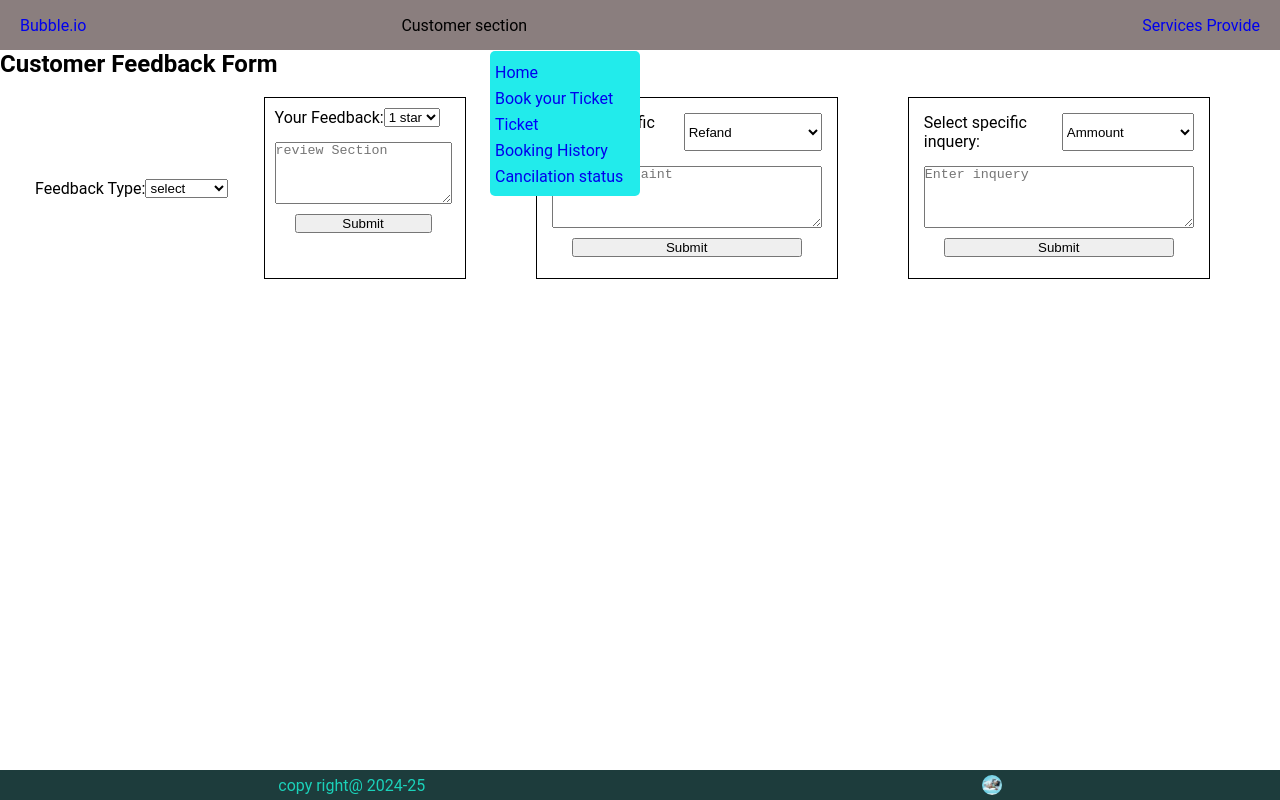
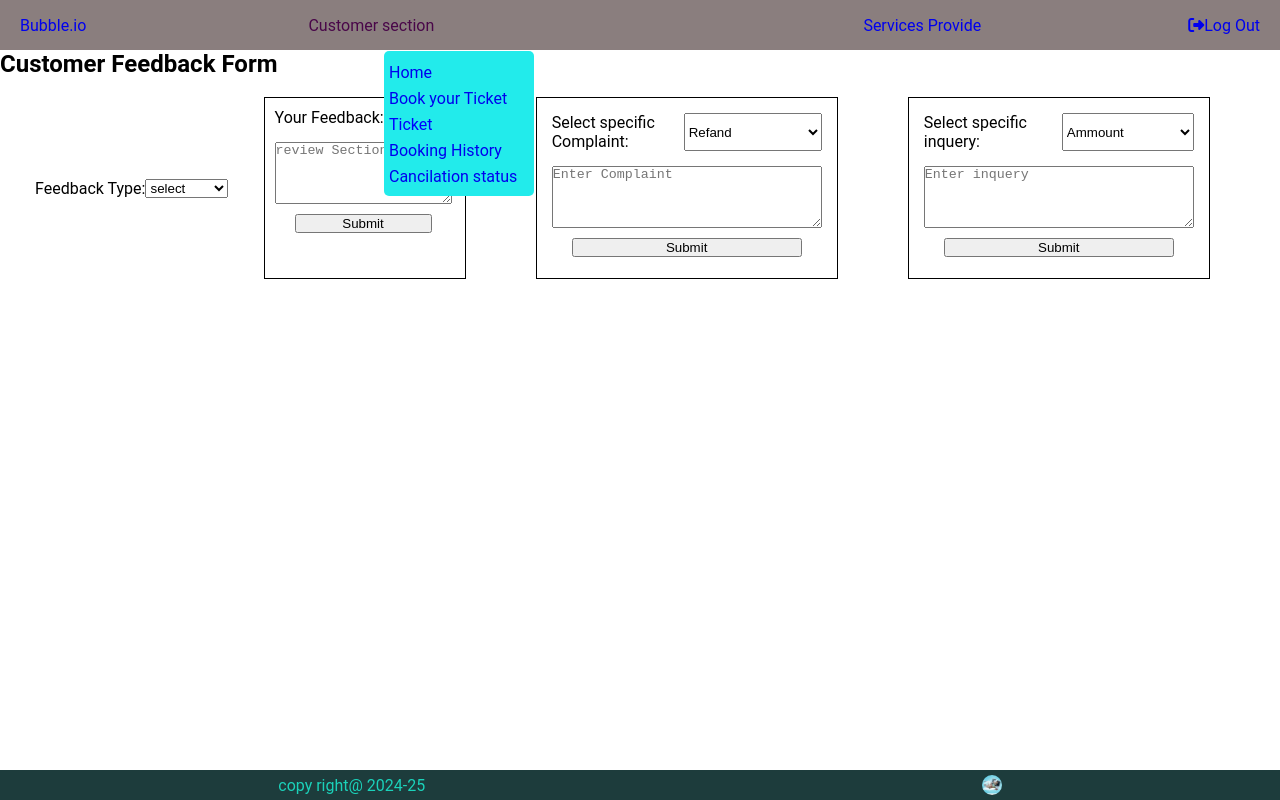
Before and after one commit to ankursasmal/TicketBooking_System, a plain HTML site: page Ticketing_System_Home.html in a window 1280 px wide. Drawn offline with Linux system fonts and the light colour scheme.

Commit message:
log out addd

```diff
--- a/Ticketing_System_Home.html
+++ b/Ticketing_System_Home.html
@@ -4,6 +4,8 @@
     <meta charset="UTF-8">
     <meta name="viewport" content="width=device-width, initial-scale=1.0">
     <title>Feedback and Ticketing System - Home</title>
+    <link rel="stylesheet" href="https://cdnjs.cloudflare.com/ajax/libs/font-awesome/6.5.1/css/all.min.css" integrity="sha512-DTOQO9RWCH3ppGqcWaEA1BIZOC6xxalwEsw9c2QQeAIftl+Vegovlnee1c9QX4TctnWMn13TZye+giMm8e2LwA==" crossorigin="anonymous" referrerpolicy="no-referrer" />
+
     <link rel="stylesheet" href="./style.css">
 </head>
 <body >
@@ -12,9 +14,14 @@
  <div style="display: flex; align-items:center;height: 50px;justify-content: space-between;padding:0px 20px; ">
     <a href="./index.html">Bubble.io</a>
 
-<a style="padding:  15px;" id="custom" >Customer section</a>
+<a style="padding:  15px; color: rgb(73, 7, 73);" id="custom" >Customer section</a>
 
 <a href="./TicketBook.html">Services Provide</a>
+<div   style="display: flex;align-items: center; flex-direction: row; flex-wrap: wrap;">
+   <a  id="logout" href="./index.html">  <i class="fa-solid fa-right-from-bracket"></i></a>
+    <a href="./index.html">Log Out</a>
+</div>
+
  </div>
  </nav>
  </header>
@@ -122,7 +129,7 @@
         <p style="color: rgb(27, 210, 186);">copy right@ 2024-25 </p>
       <img src="./download.jpeg" alt="" width="20px" height="20px" style="object-fit: cover; border-radius: 50%;">
                </footer>
-             <script src="./Ticketing_sysytem_Hom.js"></script>
+              <script src="./Ticketing_sysytem_Hom.js"></script>
 
         </body>
 </html>
--- a/Ticketing_sysytem_Hom.js
+++ b/Ticketing_sysytem_Hom.js
@@ -1,5 +1,5 @@
 
-                 let typeo=document.getElementById('typeo');
+   let typeo=document.getElementById('typeo');
 let com=document.getElementById('com');
 let feed=document.getElementById('feed');
 let inq=document.getElementById('inq');
@@ -11,11 +11,7 @@ let result3=document.getElementById('result3');
 let bul=document.querySelectorAll('.bul');
 
 
-//
-
 let custom=document.getElementById('custom');
-
-
 // ues event listner to on click visible
 // on dblclick dissaper
 
@@ -23,7 +19,7 @@ let d=document.createElement('div');
     d.setAttribute("id","boxx");
       //   two process to redirect another page
     //   after 3 line
- d.innerHTML=`<div style="  background-color: rgb(34, 235, 235); position: fixed;top:29px;right:50%; border-radius: 5px;;display: flex;flex-direction: column;padding: 5px 5px; margin-top:22px ;width: 140px;height: 135px;">
+ d.innerHTML=`<div style="  background-color: rgb(34, 235, 235); position: fixed;top:29px;left:30%; border-radius: 5px;;display: flex;flex-direction: column;padding: 5px 5px; margin-top:22px ;width: 140px;height: 135px;">
         <a style="margin:7px 0;" href=${"./index.html"}>Home</a>
 <a style="margin-bottom: 7px;" href=${"././TicketBook.html"}>Book your Ticket</a>
        <a  id="Ticket">Ticket</a>
@@ -38,13 +34,13 @@ let d=document.createElement('div');
   custom.insertAdjacentHTML("afterend",d.outerHTML);
 
 //   a cas two evenet listner work but aladaq alda liktha ho ba
-       custom.addEventListener('click',()=>{
+       custom.addEventListener('dblclick',()=>{
         // jakhan use korbo takhan create element k axcess korbo
         let box2=document.getElementById('boxx');
 box2.style.visibility='visible';
 
       })
-     custom.addEventListener('dblclick',()=>{
+     custom.addEventListener('click',()=>{
              // jakhan use korbo takhan create element k axcess korbo
 
      let box2=document.getElementById('boxx');
--- a/style.css
+++ b/style.css
@@ -45,3 +45,6 @@ justify-content:left;   }
    box-shadow: 0 0 10px rgba(0, 0, 0, 0.1);
 
 }
+header:hover {
+   cursor: pointer;
+ }
```
